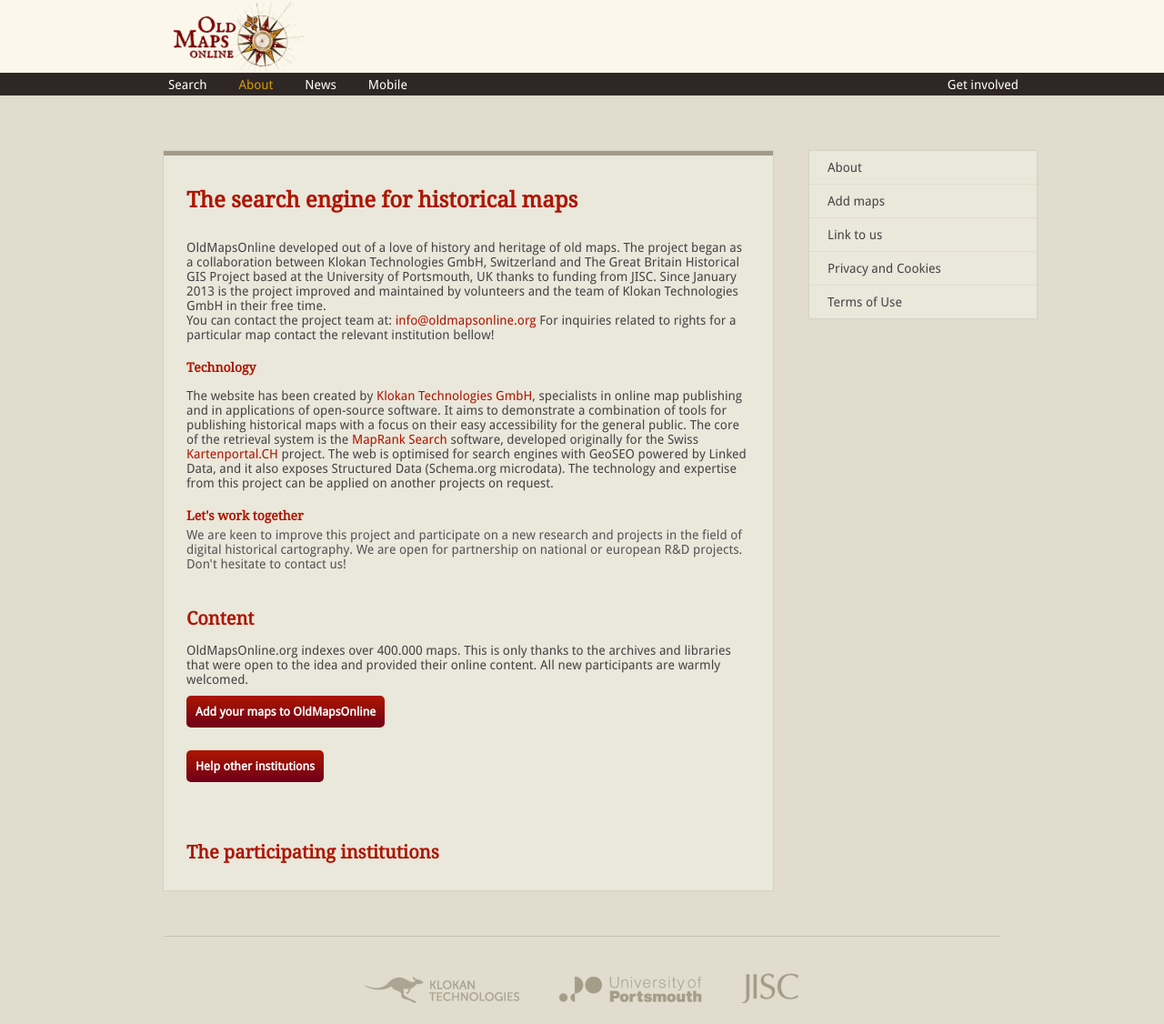
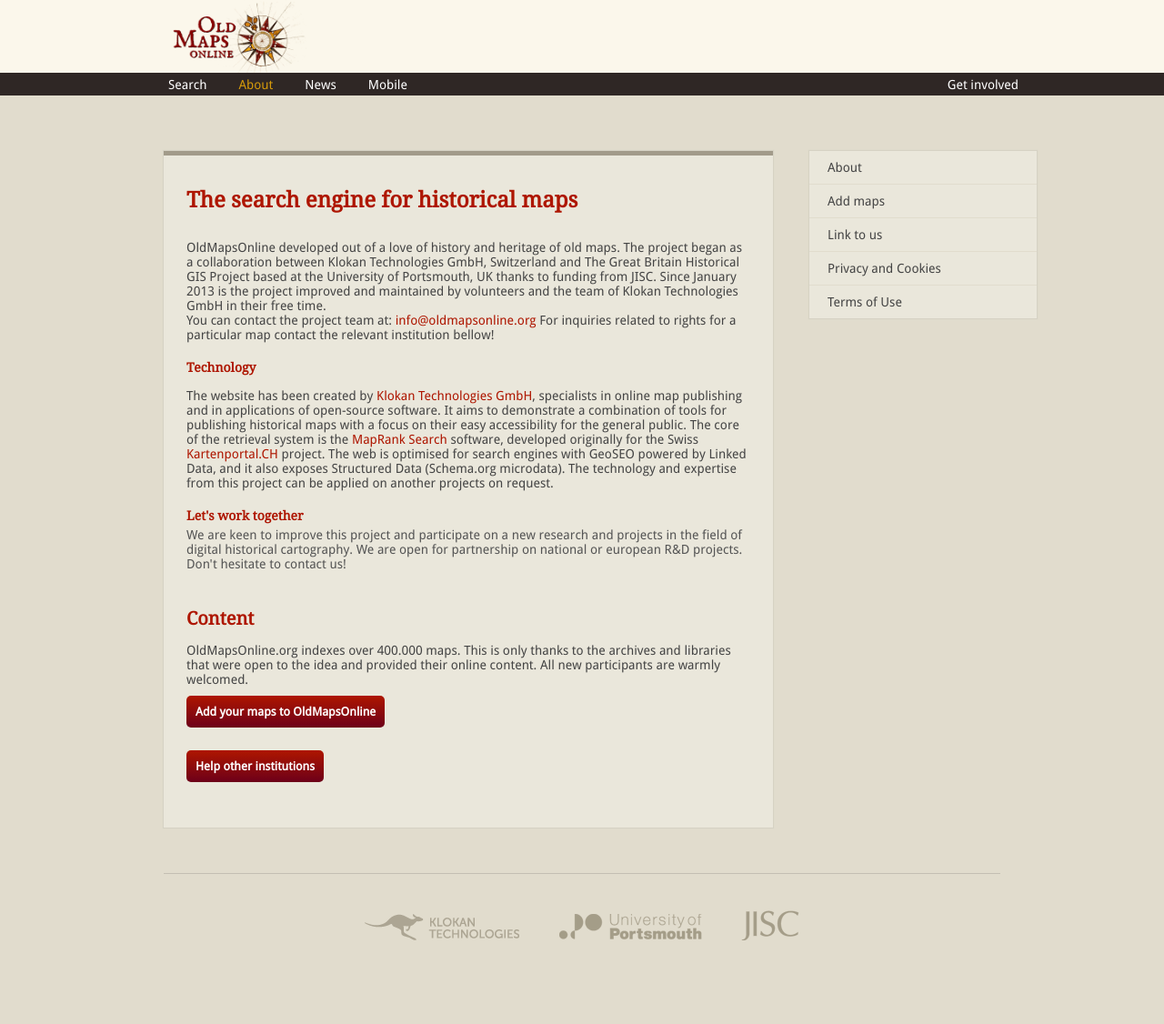
Before and after one commit to daliborjanak/www.oldmapsonline.org, a Jekyll site: the page built from about.html, in a window 1280 px wide. Shown: the whole page at 91% size. Built offline with Jekyll 4.4.1, drawn with Linux system fonts in a browser that asks for light colours; after the commit the page ends 1057 px from its top, so only the background shows below that.

Commit message:
Move condition before title

```diff
--- a/about.html
+++ b/about.html
@@ -49,12 +49,12 @@ All new participants are warmly welcomed.</p>
 <a href="/get-involved/" class="btn">Help other institutions</a>
 </p>
 
+{% if site.data.collections %}
 <h2 class="padt-4">The participating institutions</h2>
 
 {% assign maps_in_omo = 0 %}
 {% assign maps_in_omo_mob = 0 %}
 
-{% if site.data.collections %}
 {% assign collections = site.data.collections | sort: 'repository_num_maps_in_omo' %}
 
 {% for coll in collections reversed %}
```
